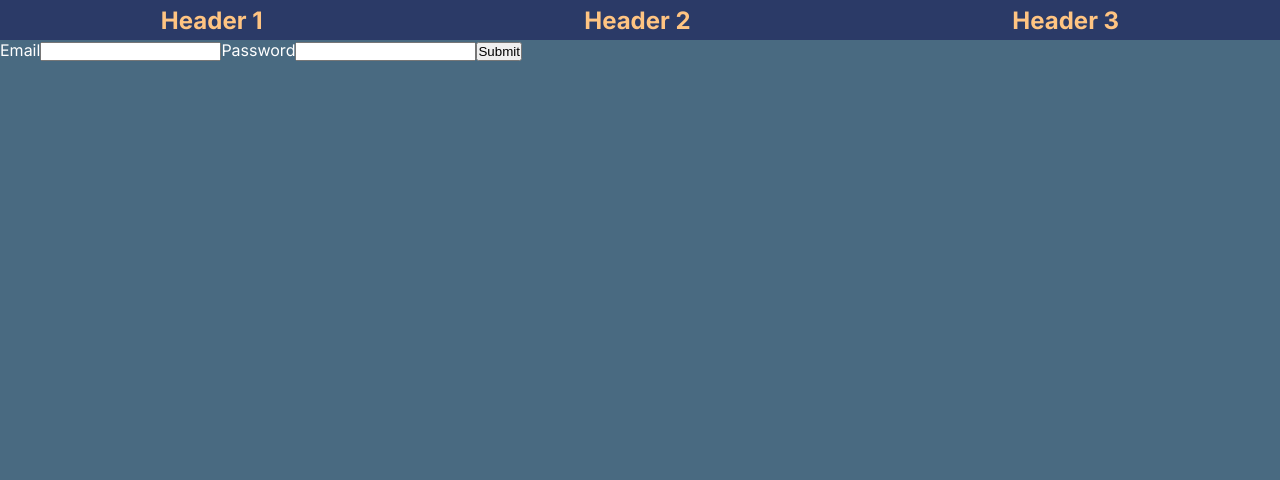
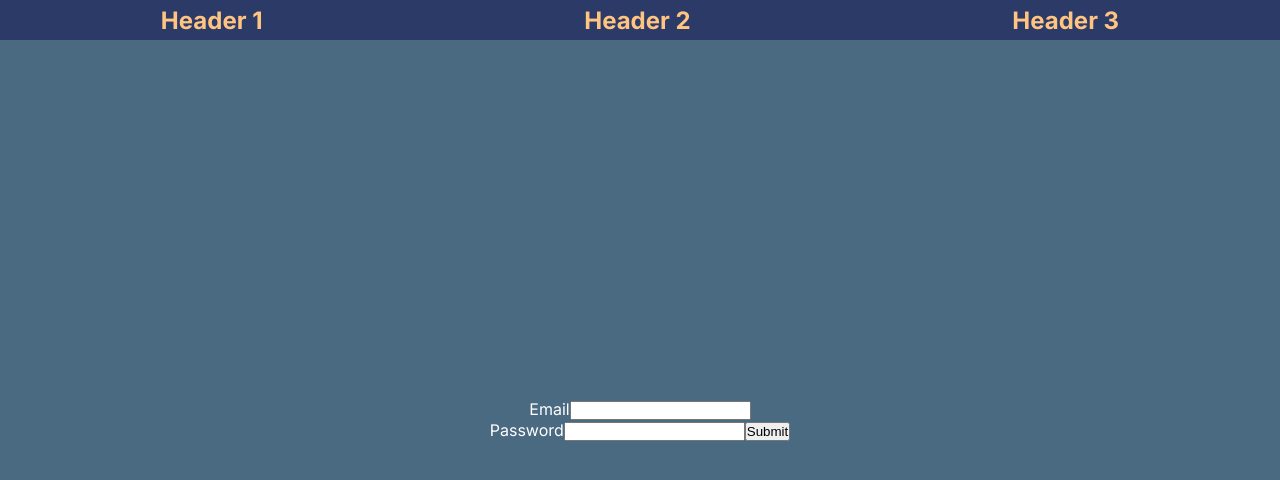
Before and after one commit to MartinRuiAndorsen/react_18_components_app, a Next.js app: page / in a window 1280 px wide. Shown: the top 480 px of the page. Built offline with nearby package versions, Linux system fonts and the light colour scheme.

Commit message:
Start work on centering LoginFrom

```diff
--- a/src/app/components/forms/LoginForm.module.css
+++ b/src/app/components/forms/LoginForm.module.css
@@ -1,4 +1,8 @@
 .form {
+  display: flex;
+  flex-direction: column;
+  justify-content: center;
+  align-items: center;
   color: var(--primary-color);
   background-color: var(--primary-bg);
   height: 100%;
--- a/src/app/components/forms/LoginForm.tsx
+++ b/src/app/components/forms/LoginForm.tsx
@@ -3,11 +3,15 @@ import styles from "./LoginForm.module.css";
 export default function LoginForm() {
   return (
     <form className={styles.form}>
-      <label>Email</label>
-      <input name="test input" />
-      <label typeof="password">Password</label>
-      <input type="password" />
-      <button type="submit">Submit</button>
+      <div>
+        <label>Email</label>
+        <input name="test input" />
+      </div>
+      <div>
+        <label typeof="password">Password</label>
+        <input type="password" />
+        <button type="submit">Submit</button>
+      </div>
     </form>
   );
 }
--- a/src/app/page.module.css
+++ b/src/app/page.module.css
@@ -1,3 +1,7 @@
+.main {
+  height: 100%;
+}
+
 .header {
   height: 40px;
   width: 100%;
```
